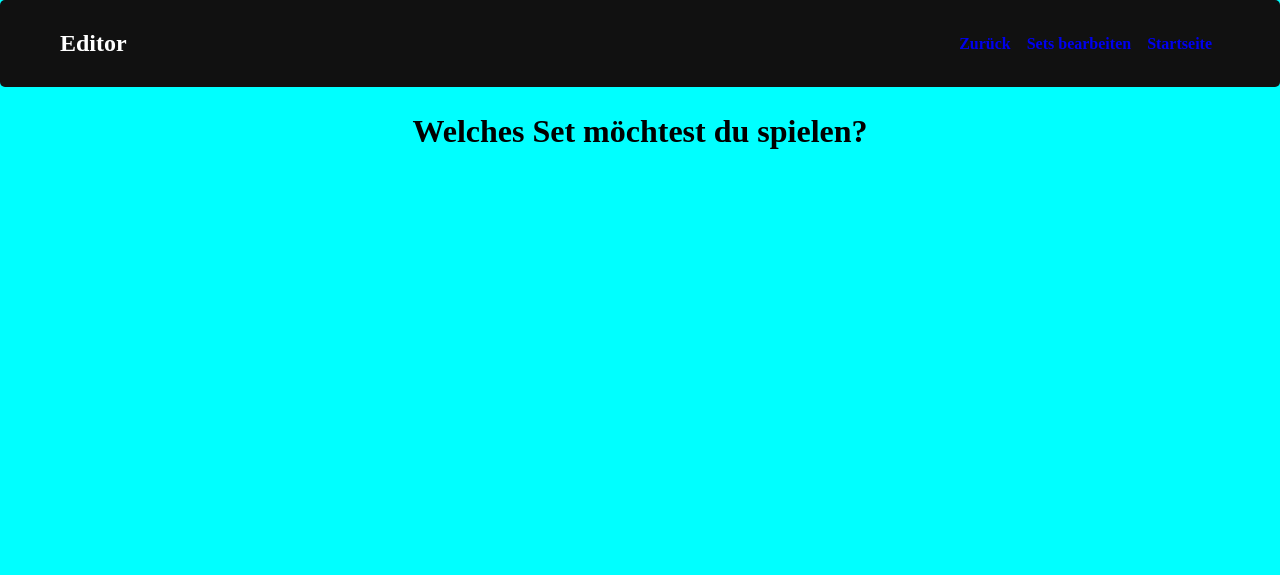
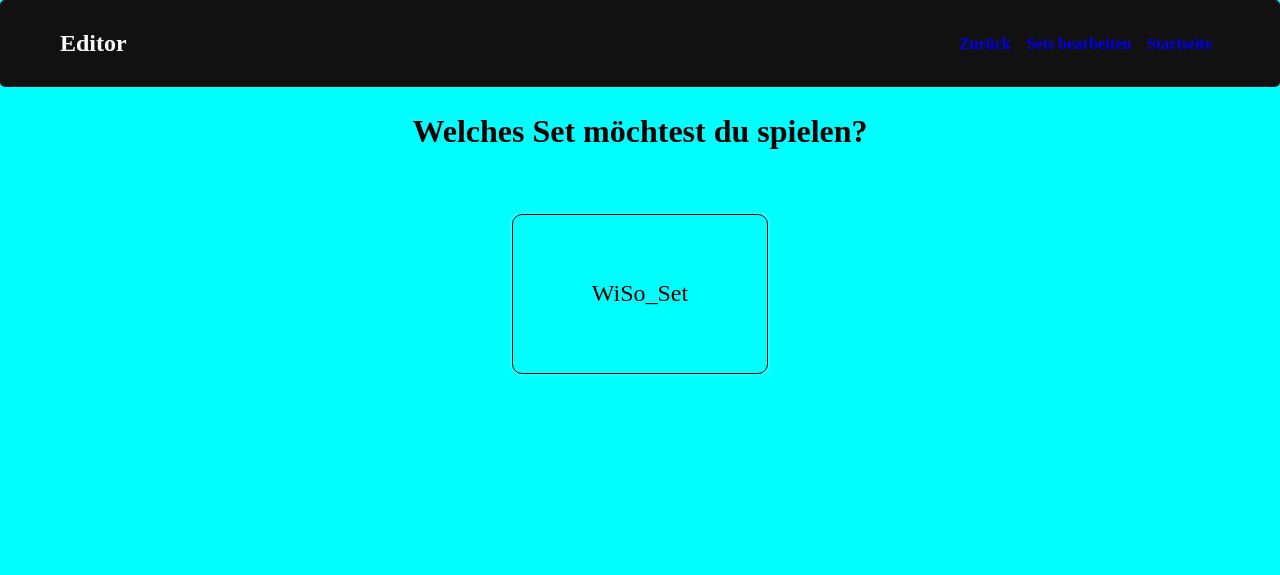
Before and after one commit to webentwicklung2022/Spiel-Projekt, a Node server app: page /Setwaehlen in a window 1280 px wide. Shown: the top 575 px of the page. Run offline with Node 20, Linux system fonts and the light colour scheme; data comes from the database, SQL or seed files in the repository.

Commit message:
add setauswaehlen Funktion

```diff
--- a/public/Js/Setwaehlen.js
+++ b/public/Js/Setwaehlen.js
@@ -18,6 +18,7 @@ if (!response.ok) {
   const data = await response.json();
   // Hier kannst du mit den geladenen Daten arbeiten
   db1 = data;
+
 } catch (error) {
   console.error('Fetch error:', error);
 }
@@ -29,15 +30,17 @@ fetchData();
 
 
 setTimeout(function () {
-    console.log("db1: " + db1[0].Name_Set + "         db1.2: " + db1[1].Name_Set);
-    //console.log(db1);
+
+
 
     for(var i = 0; i < db1.length; i++){
 
-        FensterHinzufuegen(db1[i].Name_Set);
+        FensterHinzufuegen(db1[i].Name_Set,db1[i].ID);
 
 
     }
+
+
 
 
 
@@ -50,12 +53,15 @@ setTimeout(function () {
 
 
 
-function FensterHinzufuegen(Ueberschrift) {
+function FensterHinzufuegen(Ueberschrift,ID) {
     setsContainer.innerHTML += `
         <div class="Set">
-            <div class="SetUeberschrift">
+            <div class="SetUeberschrift" onclick="SendID()">
                 <p>${Ueberschrift}</p>
             </div>
+            <form action="/setausgewaehlt" method="post" id ="form_ID">
+            <input type="hidden" id="ID" name="id" value="${ID}">
+            </form>
         </div>
     `;
 
@@ -65,6 +71,20 @@ function FensterHinzufuegen(Ueberschrift) {
 
 
 
+function SendID(){
+
+   var form_ID = document.getElementById("form_ID");
+
+  form_ID.submit()
+
+
+
+
+}
+
+
+
+
 /* Funktion die die seite Memory öffnet und alle nötigen infos übergibt
 function MemoryOEffnen("Json mit memory Infos"){
 
--- a/routes/Pages.js
+++ b/routes/Pages.js
@@ -43,6 +43,13 @@ router.get('/test', (req, res) => {
 
 router.get('/Setwaehlen', (req, res) => {
     res.render("Setwaehlen");
+});
+
+router.post('/setausgewaehlt', (req, res) => {
+
+    set = req.body.id;
+   return res.render('Memory', { Set: set });
+
 });
 
 
--- a/views/Memory.hbs
+++ b/views/Memory.hbs
@@ -18,6 +18,7 @@
 
         </ul>
     </nav>
+    <input type="hidden" id="Sets"  value="{{Set}}">
     <div class="Container">
 
     </div>
--- a/views/Start.hbs
+++ b/views/Start.hbs
@@ -19,7 +19,7 @@
 
 
 
-    <div id="Spiel1" class="SpieleButton">
+    <div id="Spiel1" class="SpieleButton" >
         <a href="/Memory">
     <div class="TexteDiv">
         <h2 id="UeberschriftSpiel1">Memory</h2>
```
Also changed, not shown: public/Js/Memory.js (+7 -1 lines).
